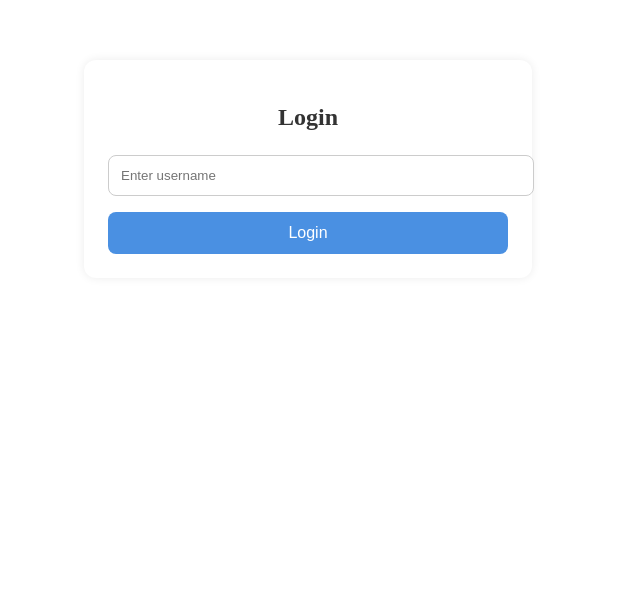
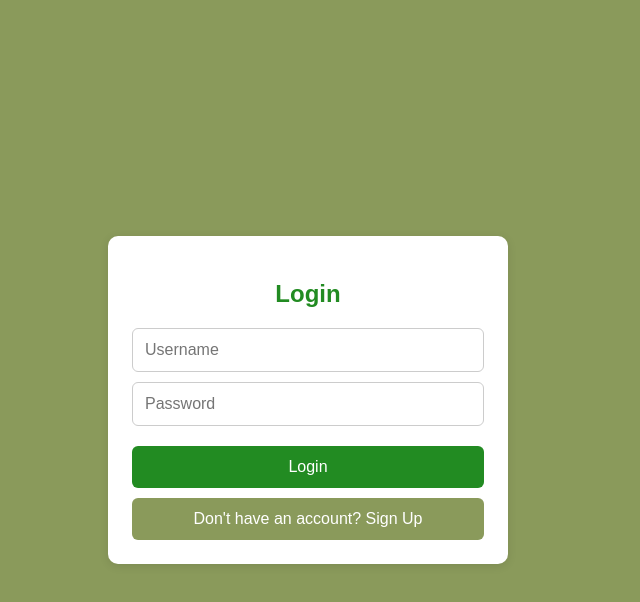
Before and after one commit to PSekhon-2025/messaging-application, a React (Create React App) app in the folder message-app/: page / in a window 1280 px wide. Shown: the top 602 px of the page, without its empty margins (332-972 px from the left). Built offline with nearby package versions, Linux system fonts and the light colour scheme.

Commit message:
Added register user, frontend error validation and css

```diff
--- a/message-app/src/pages/LoginPage.css
+++ b/message-app/src/pages/LoginPage.css
@@ -1,37 +1,97 @@
-.login-container {
-    max-width: 400px;
-    margin: 60px auto;
-    padding: 24px;
-    background-color: #fff;
-    border-radius: 12px;
-    box-shadow: 0 0 10px rgba(0, 0, 0, 0.08);
+/* Global box-sizing fix */
+* {
+    box-sizing: border-box;
   }
 
-  .login-container h2 {
-    text-align: center;
-    margin-bottom: 24px;
-    color: #333;
+  body {
+    margin: 0;
+    font-family: Arial, sans-serif;
   }
 
-  .login-container input {
+  /* Main container centering the login card */
+  .login-container {
+    display: flex;
+    justify-content: center;
+    align-items: center;
+    height: 100vh;
+    background-color: #8A9A5B; /* Moss Green */
+    padding: 20px;
+  }
+
+  /* Login box/card */
+  .login-card {
+    background-color: white;
+    padding: 24px;
+    border-radius: 10px;
+    box-shadow: 0 2px 10px rgba(0, 0, 0, 0.1);
+    width: 100%;
+    max-width: 400px;
+  }
+
+  /* Title */
+  .login-title {
+    font-size: 24px;
+    text-align: center;
+    margin-bottom: 20px;
+    color: #228B22; /* Forest Green */
+  }
+
+  /* Inputs */
+  .login-input {
+    display: block;
     width: 100%;
     padding: 12px;
-    margin-bottom: 16px;
+    margin-bottom: 10px;
+    border-radius: 6px;
     border: 1px solid #ccc;
-    border-radius: 8px;
+    font-size: 16px;
   }
 
-  .login-container button {
+  /* Main action button */
+  .login-button {
     width: 100%;
     padding: 12px;
-    background-color: #4a90e2;
+    border: none;
+    border-radius: 6px;
+    background-color: #228B22; /* Forest Green */
     color: white;
-    border: none;
-    border-radius: 8px;
     font-size: 16px;
     cursor: pointer;
+    margin-top: 10px;
   }
 
-  .login-container button:hover {
-    background-color: #357ABD;
+  .login-button:hover {
+    background-color: #196619; /* Darker Forest Green */
   }
+
+  /* Sign-up / mode switch button */
+  .login-switch-button {
+    width: 100%;
+    padding: 12px;
+    border: none;
+    border-radius: 6px;
+    background-color: #8A9A5B; /* Moss Green */
+    color: white;
+    font-size: 16px;
+    cursor: pointer;
+    margin-top: 10px;
+  }
+
+  .login-switch-button:hover {
+    background-color: #72814A; /* Darker Moss */
+  }
+
+  /* Error or success messages */
+  .login-error {
+    color: #B00020;
+    font-size: 14px;
+    margin-bottom: 10px;
+    text-align: center;
+  }
+
+  .login-success {
+    color: #007E33;
+    font-size: 14px;
+    margin-bottom: 10px;
+    text-align: center;
+  }
--- a/message-app/src/pages/LoginPage.js
+++ b/message-app/src/pages/LoginPage.js
@@ -3,23 +3,87 @@ import React, { useState } from "react";
 import { useNavigate } from "react-router-dom";
 
 const LoginPage = () => {
+  const [isSignup, setIsSignup] = useState(false);
   const [username, setUsername] = useState("");
+  const [password, setPassword] = useState("");
+  const [error, setError] = useState("");
   const navigate = useNavigate();
 
-  const handleLogin = () => {
+  const handleSubmit = () => {
+    setError(""); // Clear previous errors
+
+    if (!username.trim() || !password.trim()) {
+      setError("Username and password are required.");
+      return;
+    }
+
+    const users = JSON.parse(localStorage.getItem("users") || "{}");
+
+    if (isSignup) {
+      if (users[username]) {
+        setError("Username already taken.");
+        return;
+      }
+      users[username] = password;
+      localStorage.setItem("users", JSON.stringify(users));
+      setError("User registered successfully!");
+      setIsSignup(false);
+      setUsername("");
+      setPassword("");
+    } else {
+      if (!users[username]) {
+        setError("Invalid username.");
+      } else if (users[username] !== password) {
+        setError("Invalid password.");
+      } else {
         localStorage.setItem("username", username);
         navigate("/dashboard");
+      }
+    }
   };
 
   return (
     <div className="login-container">
-      <h2>Login</h2>
+      <div className="login-card">
+        <h2 className="login-title">{isSignup ? "Sign Up" : "Login"}</h2>
+
         <input
-        placeholder="Enter username"
+          className="login-input"
+          placeholder="Username"
           value={username}
           onChange={(e) => setUsername(e.target.value)}
         />
-      <button onClick={handleLogin}>Login</button>
+
+        <input
+          className="login-input"
+          type="password"
+          placeholder="Password"
+          value={password}
+          onChange={(e) => setPassword(e.target.value)}
+        />
+
+        {error && (
+          <p className={error.includes("successfully") ? "login-success" : "login-error"}>
+            {error}
+          </p>
+        )}
+
+        <button className="login-button" onClick={handleSubmit}>
+          {isSignup ? "Sign Up" : "Login"}
+        </button>
+
+        <button
+          className="login-switch-button"
+          onClick={() => {
+            setIsSignup(!isSignup);
+            setError("");
+            setUsername("");
+            setPassword("");
+          }}
+        >
+          {isSignup ? "Already have an account? Login" : "Don't have an account? Sign Up"}
+        </button>
+      </div>
     </div>
   );
 };
```
Lines whose indentation alone changed are shown as unchanged.
